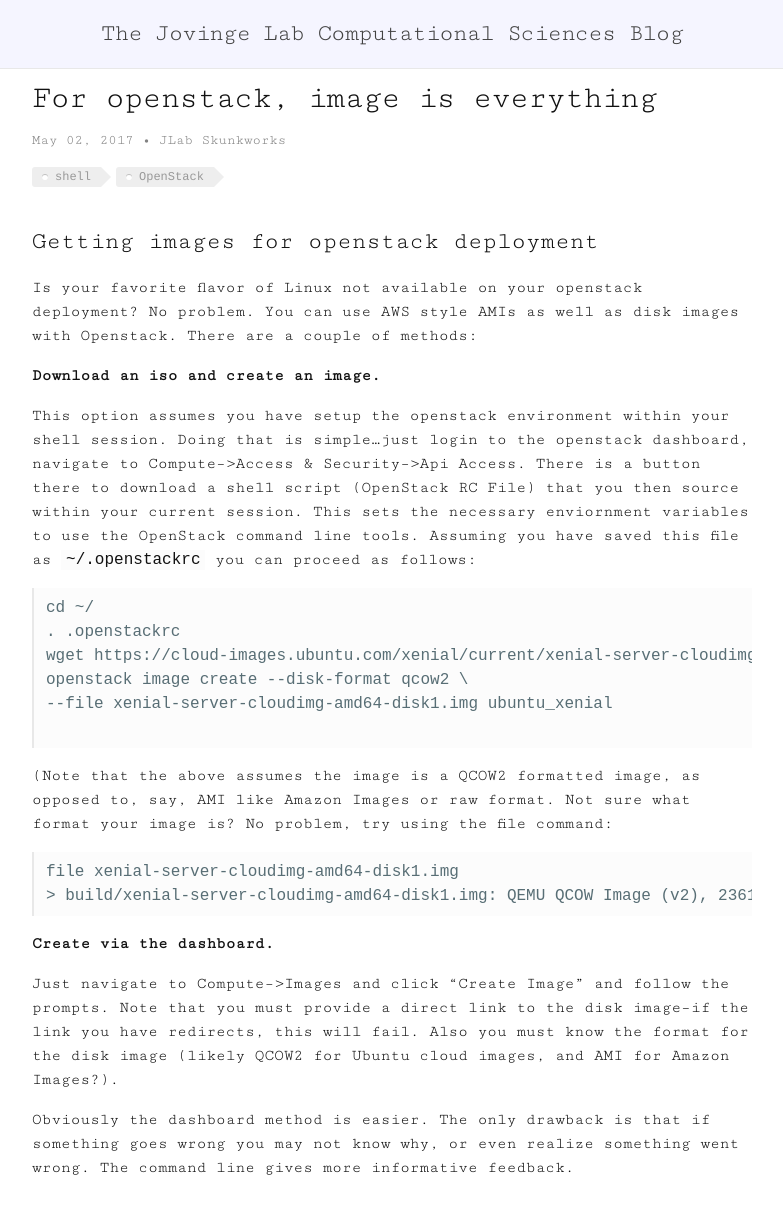
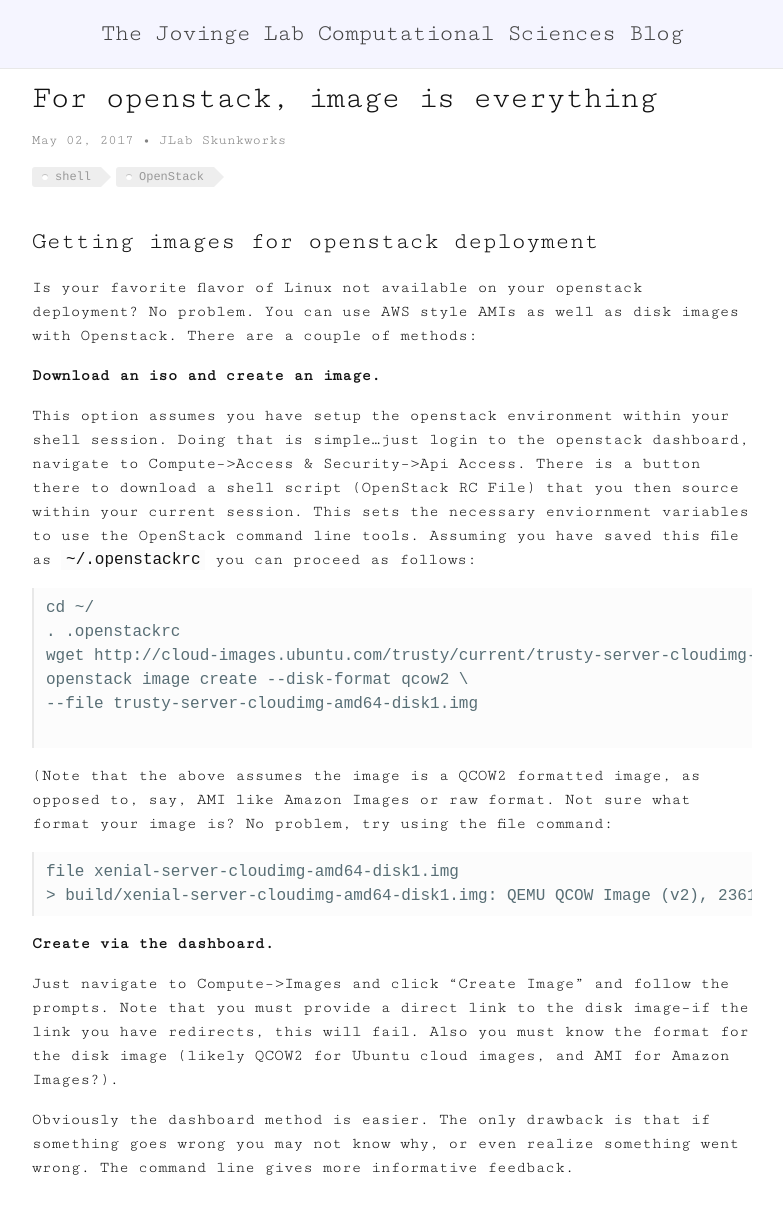
Before and after one commit to JovingeLabSoftware/JovingeLabSoftware.github.io, a Jekyll site: the page built from _posts/2017-05-02-for-openstack-image-is-everything.md, in a window 1280 px wide and 1244 px high. Shown: the top 1214 px of the window, without its empty margins (248-1031 px from the left). Built offline with Jekyll 4.4.1, drawn with Linux system fonts in a browser that asks for light colours; comment, search, counter and statistics services are not loaded.

Commit message:
Updated 2017-05-02-for-openstack-image-is-everything.md

````diff
--- a/_posts/2017-05-02-for-openstack-image-is-everything.md
+++ b/_posts/2017-05-02-for-openstack-image-is-everything.md
@@ -20,9 +20,9 @@ This option assumes you have setup the openstack environment within your shell s
 ```
 cd ~/
 . .openstackrc
-wget https://cloud-images.ubuntu.com/xenial/current/xenial-server-cloudimg-amd64-disk1.img
+wget http://cloud-images.ubuntu.com/trusty/current/trusty-server-cloudimg-amd64-disk1.img
 openstack image create --disk-format qcow2 \
---file xenial-server-cloudimg-amd64-disk1.img ubuntu_xenial
+--file trusty-server-cloudimg-amd64-disk1.img
 
 ```
 
````
